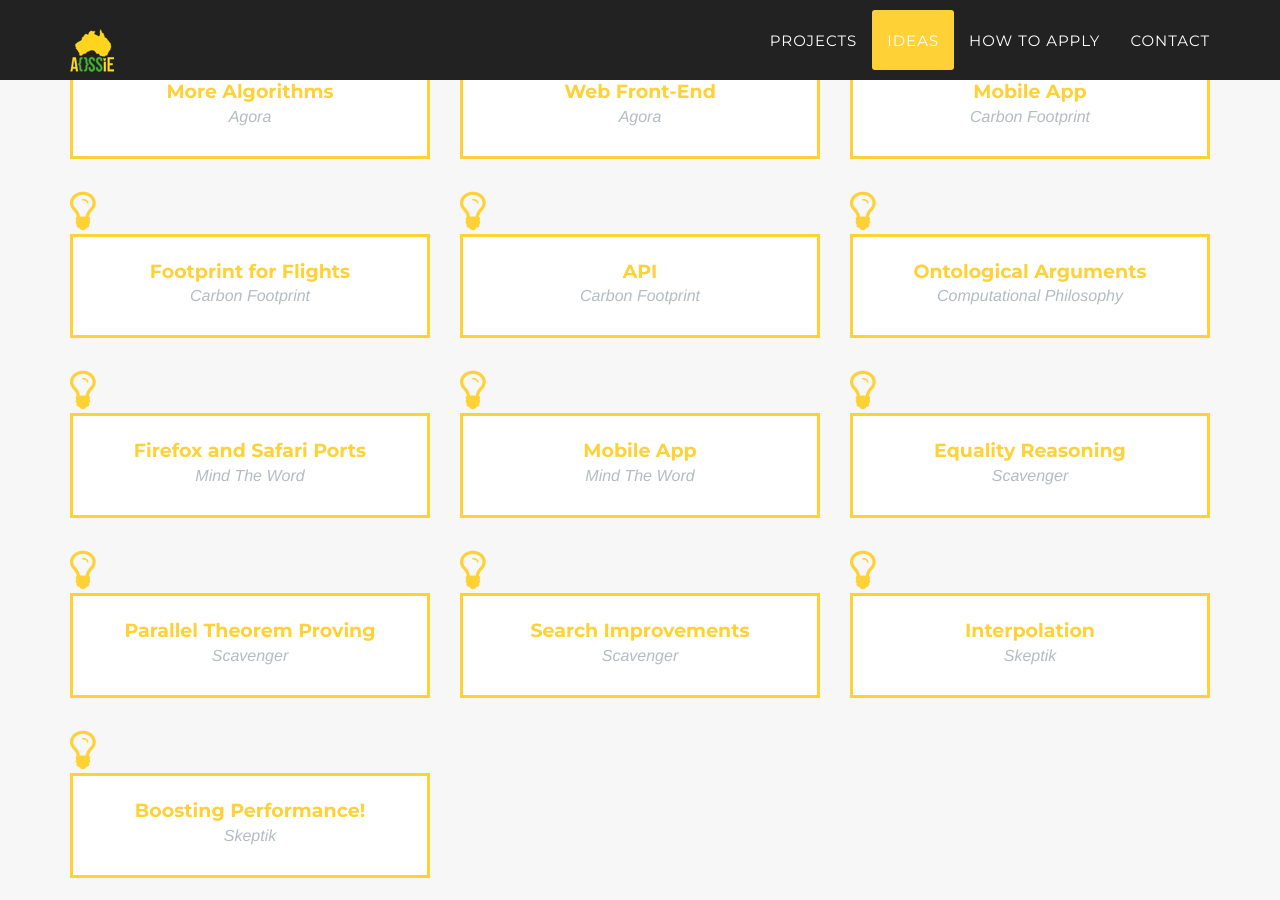
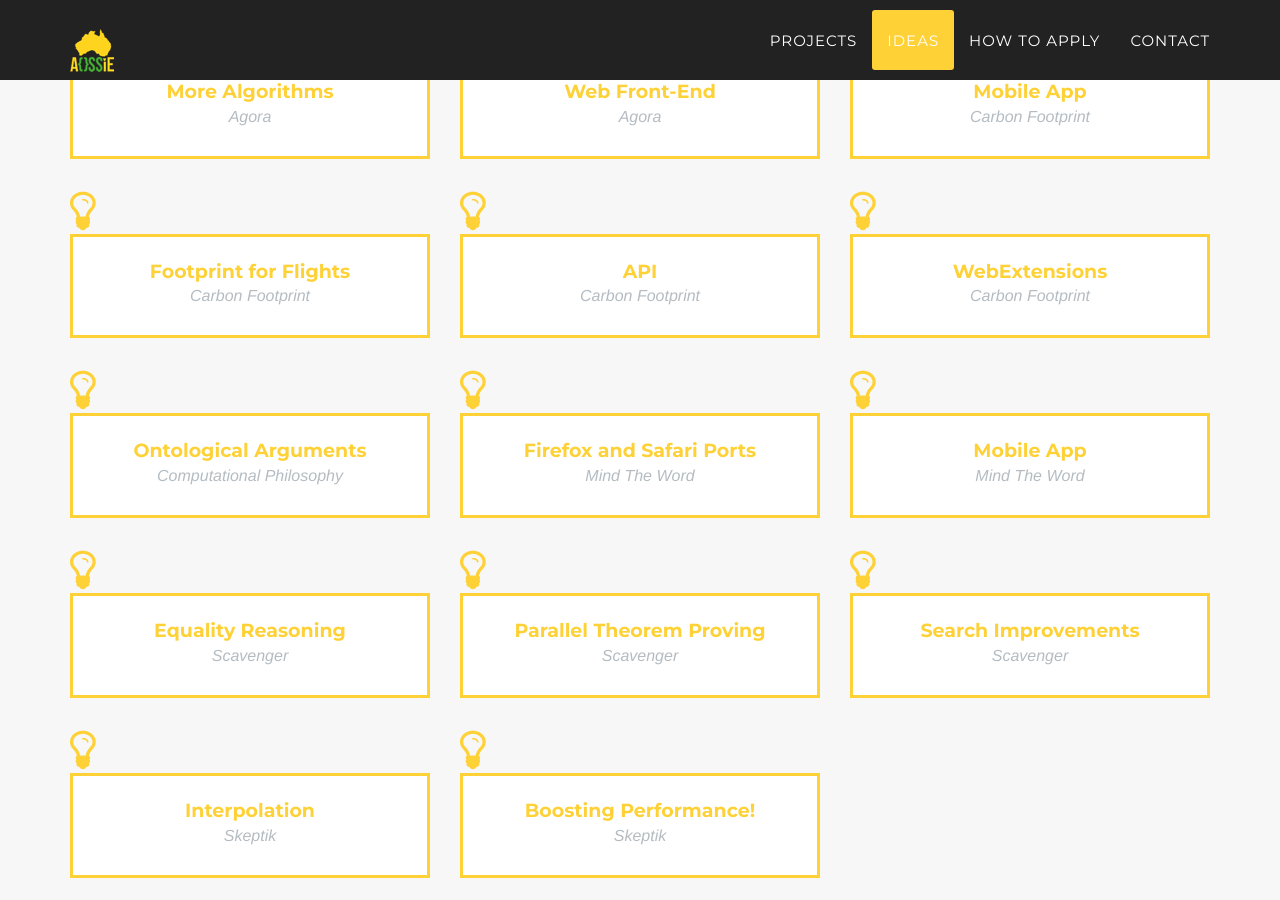
Before and after one commit to DimuthuKasunWP/aossie.gitlab.io, a Jekyll site: the page built from index.html, in a window 1280 px wide and 900 px high, scrolled down 2158 px. Built offline with Jekyll 4.4.1, drawn with Linux system fonts in a browser that asks for light colours; some web fonts are replaced.

Commit message:
Added new entry to ideas list

```diff
--- a/_config.yml
+++ b/_config.yml
@@ -72,37 +72,41 @@ ideas:
   title: API
   id: 5
   description: footprint-api.md
+- project: Carbon Footprint
+  title: WebExtensions
+  id: 6
+  description: footprint-webext.md
 - project: Computational Philosophy
   title: Ontological Arguments
-  id: 6
+  id: 7
   description: philosophy-ontological.md
 - project: Mind The Word
   title: Firefox and Safari Ports
-  id: 7
+  id: 8
   description: mtw-ports.md
 - project: Mind The Word
   title: Mobile App
-  id: 8
+  id: 9
   description: mtw-mobile.md
 - project: Scavenger
   title: Equality Reasoning
-  id: 9
+  id: 10
   description: scavenger-equality.md
 - project: Scavenger
   title: Parallel Theorem Proving
-  id: 10
+  id: 11
   description: scavenger-parallel.md
 - project: Scavenger
   title: Search Improvements
-  id: 11
+  id: 12
   description: scavenger-improvements.md
 - project: Skeptik
   title: Interpolation
-  id: 12
+  id: 13
   description: skeptik-interpolation.md
 - project: Skeptik
   title: Boosting Performance!
-  id: 13
+  id: 14
   description: skeptik-performance.md
 
 
```
